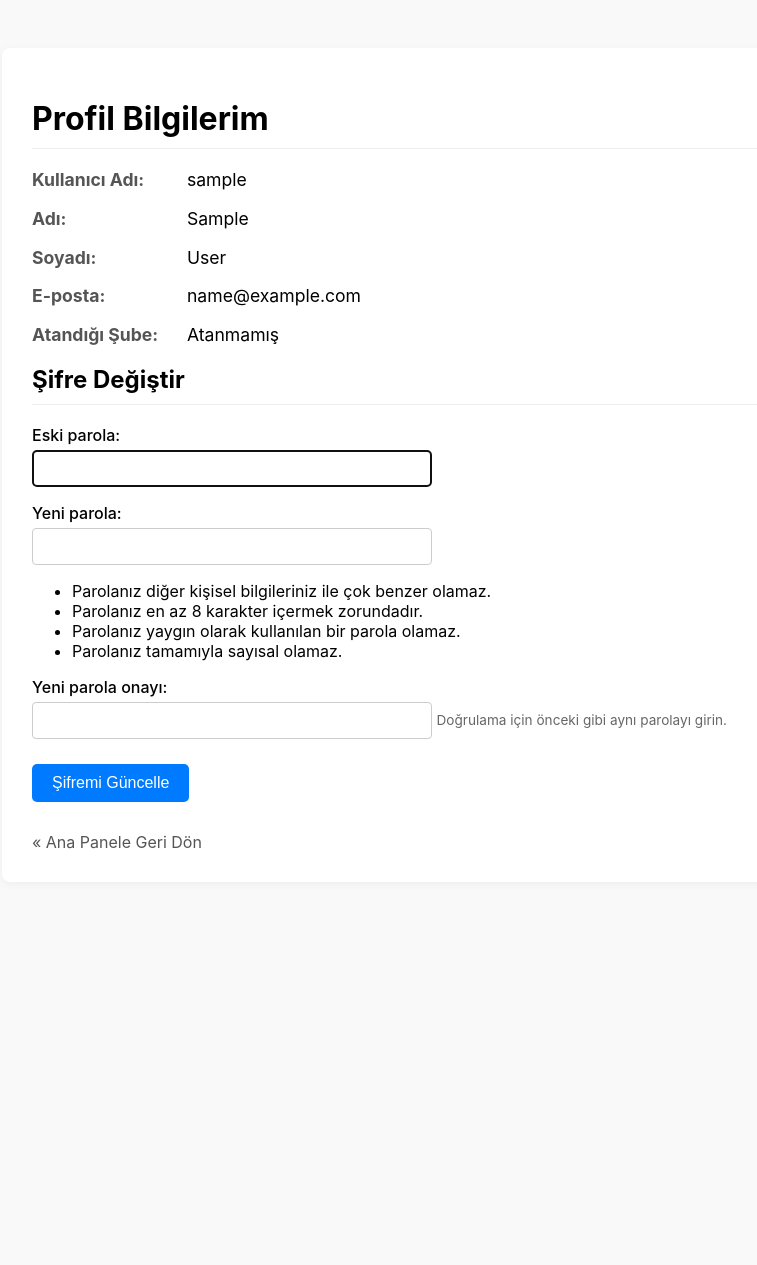
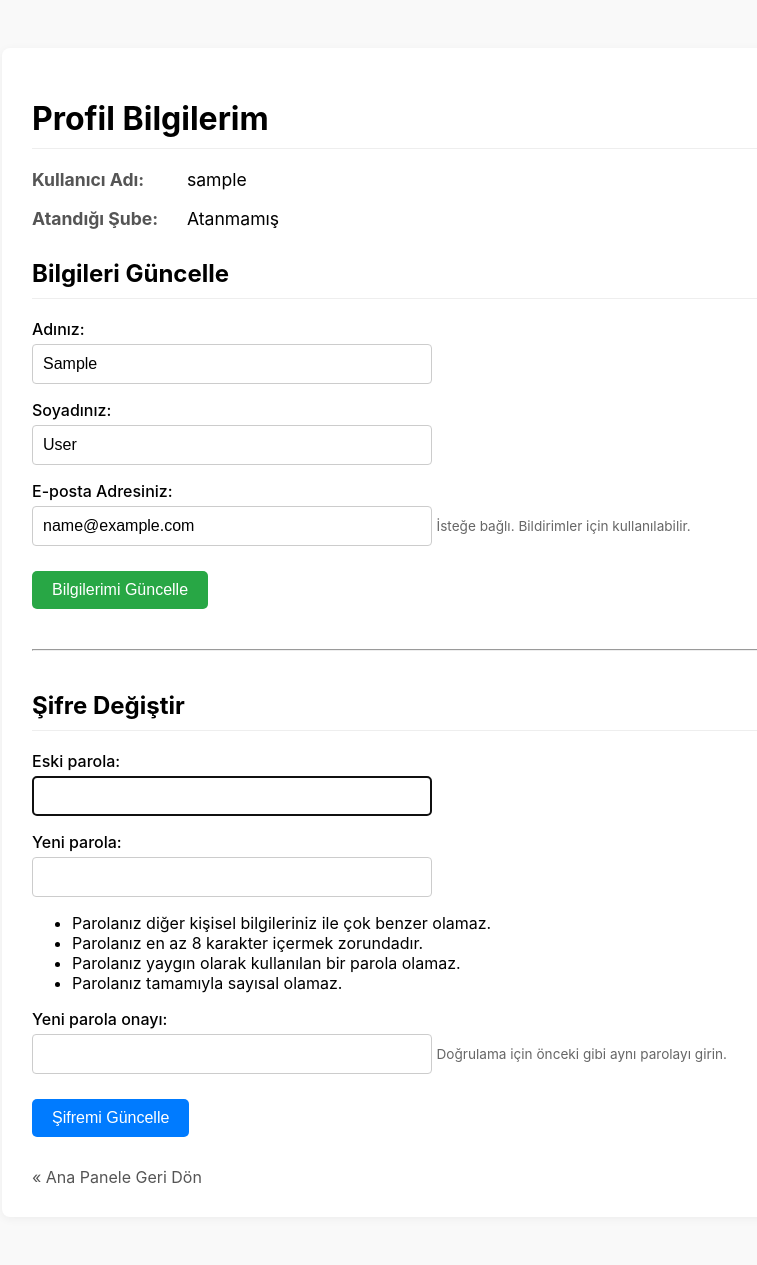
Before and after one commit to mCglawyer/personel-takip-sistemi, a Django app: page /app/profile/ in a window 1280 px wide. Shown: the whole page, without its empty margins (208-965 px from the left). Before the commit the page ends 849 px from the top, so only its background shows below. Run offline with Django 5.2, Linux system fonts and the light colour scheme; the visitor is signed in with stand-in values (Sample User, id 1).

Commit message:
Profil sayfası eklendi (Ad/Soyad/Eposta güncelleme ve Şifre değiştirme)

```diff
--- a/accounts/forms.py
+++ b/accounts/forms.py
@@ -118,3 +118,34 @@ class LeaveRequestForm(forms.ModelForm):
         #         self.add_error(None, f"Maksimum izin süresi 30 gündür. ({duration} gün talep edildi).")
 
         return cleaned_data
+
+    # accounts/forms.py (EN ALTA EKLENECEK)
+
+# 3. KULLANICI PROFİL GÜNCELLEME FORMU (Temel Bilgiler)
+class UserProfileUpdateForm(forms.ModelForm):
+    """Kullanıcının kendi Ad, Soyad ve E-posta bilgilerini güncellemesi için form."""
+    class Meta:
+        model = User # Django'nun User modelini kullan
+        # Sadece bu alanlar düzenlenebilsin
+        fields = ['first_name', 'last_name', 'email']
+        labels = { # Alan etiketlerini Türkçeleştir
+            'first_name': 'Adınız',
+            'last_name': 'Soyadınız',
+            'email': 'E-posta Adresiniz',
+        }
+        help_texts = {
+            'email': 'İsteğe bağlı. Bildirimler için kullanılabilir.',
+        }
+        widgets = { # Daha iyi görünüm için input tiplerini belirleyelim
+            'first_name': forms.TextInput(attrs={'class': 'form-control'}),
+            'last_name': forms.TextInput(attrs={'class': 'form-control'}),
+            'email': forms.EmailInput(attrs={'class': 'form-control'}),
+        }
+
+    # E-posta adresinin benzersiz olup olmadığını kontrol edebiliriz (opsiyonel)
+    def clean_email(self):
+        email = self.cleaned_data.get('email')
+        # Eğer e-posta girilmişse ve bu e-posta BAŞKA BİR kullanıcıya aitse hata ver
+        if email and User.objects.filter(email=email).exclude(pk=self.instance.pk).exists():
+            raise forms.ValidationError("Bu e-posta adresi zaten başka bir kullanıcı tarafından kullanılıyor.")
+        return email
--- a/accounts/views.py
+++ b/accounts/views.py
@@ -16,6 +16,8 @@ import calendar # Aylık puantaj raporu için
 import json # FullCalendar için JSON işlemleri
 from django.core.mail import send_mail # E-posta göndermek için
 from django.conf import settings # settings.py'daki e-posta ayarlarını almak için
+from .forms import PersonnelAddForm, LeaveRequestForm, UserProfileUpdateForm
+
 
 # Modellerimizi ve vardiya tipleri listesini models.py'dan import ediyoruz
 from .models import Branch, Break, Shift, SHIFT_TYPES, Profile, LeaveRequest
@@ -170,26 +172,55 @@ def dashboard_view(request):
 # --------------------------------------------------------------------------
 @login_required(login_url='login')
 def profile_view(request):
-    """Kullanıcının profil bilgilerini gösterir ve şifre değiştirmesine olanak tanır."""
+    """Kullanıcının profil bilgilerini gösterir, temel bilgilerini
+       güncellemesine ve şifre değiştirmesine olanak tanır."""
     user = request.user
+
+    # Formları başlangıçta kullanıcının mevcut bilgileriyle doldur
+    user_form = UserProfileUpdateForm(instance=user)
     password_form = PasswordChangeForm(user=user)
 
-    if request.method == 'POST' and 'change_password' in request.POST:
-        password_form = PasswordChangeForm(user=user, data=request.POST)
-        if password_form.is_valid():
-            updated_user = password_form.save()
-            update_session_auth_hash(request, updated_user) # Oturumu güncel tut
-            messages.success(request, 'Şifreniz başarıyla güncellendi!')
-            return redirect('accounts:profile') # Aynı sayfaya geri dön
-        else:
-            messages.error(request, 'Şifre değiştirilemedi. Lütfen hataları kontrol edin.')
+    # Eğer form gönderildiyse (POST)
+    if request.method == 'POST':
+        # Hangi formun gönderildiğini butona göre anla
+        if 'update_profile' in request.POST:
+            # --- Profil Bilgilerini Güncelleme ---
+            user_form = UserProfileUpdateForm(request.POST, instance=user)
+            if user_form.is_valid():
+                user_form.save() # Değişiklikleri User modeline kaydet
+                messages.success(request, 'Profil bilgileriniz başarıyla güncellendi!')
+                # Başarı sonrası aynı sayfaya yönlendir (mesajı görmek için)
+                return redirect('accounts:profile')
+            else:
+                messages.error(request, 'Profil güncellenemedi. Lütfen hataları kontrol edin.')
+                # Şifre formunu tekrar boş olarak oluştur (kullanıcı eski şifreyi tekrar girmesin)
+                password_form = PasswordChangeForm(user=user) # Hata varsa şifre formu sıfırlansın
 
+        elif 'change_password' in request.POST:
+            # --- Şifre Değiştirme ---
+            password_form = PasswordChangeForm(user=user, data=request.POST)
+            if password_form.is_valid():
+                updated_user = password_form.save()
+                update_session_auth_hash(request, updated_user) # Oturumu güncel tut
+                messages.success(request, 'Şifreniz başarıyla güncellendi!')
+                return redirect('accounts:profile') # Aynı sayfaya yönlendir
+            else:
+                messages.error(request, 'Şifre değiştirilemedi. Lütfen hataları kontrol edin.')
+                # Kullanıcı bilgilerini içeren formu tekrar oluştur (sayfa yenilendiğinde kaybolmasın)
+                user_form = UserProfileUpdateForm(instance=user) # Hata varsa kullanıcı formu korunsun
+
+    # Kullanıcının profil bilgilerini al (Şube için)
     try:
         profile = user.profile
     except Profile.DoesNotExist:
-        profile = None # Profil yoksa (olmamalı)
+        profile = None
 
-    context = { 'user': user, 'profile': profile, 'password_form': password_form }
+    context = {
+        'user': user,
+        'profile': profile,
+        'user_form': user_form,         # Profil güncelleme formu
+        'password_form': password_form, # Şifre değiştirme formu
+    }
     return render(request, 'profile.html', context)
 
 # --------------------------------------------------------------------------
--- a/templates/profile.html
+++ b/templates/profile.html
@@ -12,14 +12,25 @@
         .profile-info p { margin-bottom: 10px; font-size: 1.1rem;}
         .profile-info strong { display: inline-block; min-width: 150px; color: #555;}
 
-        /* Şifre Formu Stilleri */
+        /* Form Stilleri */
+        form { margin-bottom: 30px; } /* Formlar arasına boşluk */
         form p { margin-bottom: 15px; }
         form label { display: block; margin-bottom: 5px; font-weight: 500; }
-        form input[type="password"] { width: 100%; max-width: 400px; /* Çok geniş olmasın */ padding: 10px; border: 1px solid #ccc; border-radius: 4px; box-sizing: border-box; }
+        /* Inputlar için genel stil */
+        form input[type="text"],
+        form input[type="email"],
+        form input[type="password"],
+        form select,
+        .form-control { /* forms.py'da eklediğimiz class */
+            width: 100%; max-width: 400px; padding: 10px; border: 1px solid #ccc; border-radius: 4px; box-sizing: border-box; font-size: 1rem;
+        }
         .helptext { font-size: 0.85em; color: #666; margin-top: 3px;}
         ul.errorlist { color: #dc3545; list-style: none; padding: 0; margin: 5px 0 10px 0; font-size: 0.9em;}
         .submit-button { padding: 10px 20px; background-color: #007bff; color: white; border: none; border-radius: 5px; font-size: 1rem; cursor: pointer; transition: background-color 0.2s ease; margin-top: 10px;}
         .submit-button:hover { background-color: #0056b3; }
+        .submit-button.update-profile { background-color: #28a745; } /* Yeşil buton */
+        .submit-button.update-profile:hover { background-color: #218838; }
+
         .back-link { display: block; margin-top: 30px; color: #555; text-decoration: none;}
 
          /* Başarı/Uyarı Mesajı Stili */
@@ -40,20 +51,28 @@
             {% endfor %}
         {% endif %}
 
-        <div class="profile-info">
+        {# Değiştirilemeyen Bilgiler #}
+        <div class="profile-info" style="margin-bottom: 30px;">
             <p><strong>Kullanıcı Adı:</strong> {{ user.username }}</p>
-            <p><strong>Adı:</strong> {{ user.first_name|default:"-" }}</p>
-            <p><strong>Soyadı:</strong> {{ user.last_name|default:"-" }}</p>
-            <p><strong>E-posta:</strong> {{ user.email|default:"-" }}</p>
             <p><strong>Atandığı Şube:</strong> {{ profile.branch.name|default:"Atanmamış" }}</p>
-            {# <p><strong>Son Giriş:</strong> {{ user.last_login|date:"d N Y, H:i" }}</p> #}
-            {# <p><strong>Kayıt Tarihi:</strong> {{ user.date_joined|date:"d N Y" }}</p> #}
         </div>
 
+        {# Profil Bilgilerini Güncelleme Formu #}
+        <h2>Bilgileri Güncelle</h2>
+        <form method="POST">
+            {% csrf_token %}
+            {{ user_form.as_p }} {# Ad, Soyad, E-posta formu #}
+            {# Butona isim vererek formu ayırt ediyoruz #}
+            <button type="submit" name="update_profile" class="submit-button update-profile">Bilgilerimi Güncelle</button>
+        </form>
+
+        <hr style="margin: 40px 0;"> {# Ayırıcı #}
+
+        {# Şifre Değiştirme Formu #}
         <h2>Şifre Değiştir</h2>
         <form method="POST">
             {% csrf_token %}
-            {{ password_form.as_p }} {# Formu paragraf etiketleri içinde göster #}
+            {{ password_form.as_p }} {# Eski şifre, Yeni şifre, Yeni şifre tekrar #}
             {# Butona isim vererek formu ayırt ediyoruz #}
             <button type="submit" name="change_password" class="submit-button">Şifremi Güncelle</button>
         </form>
```
